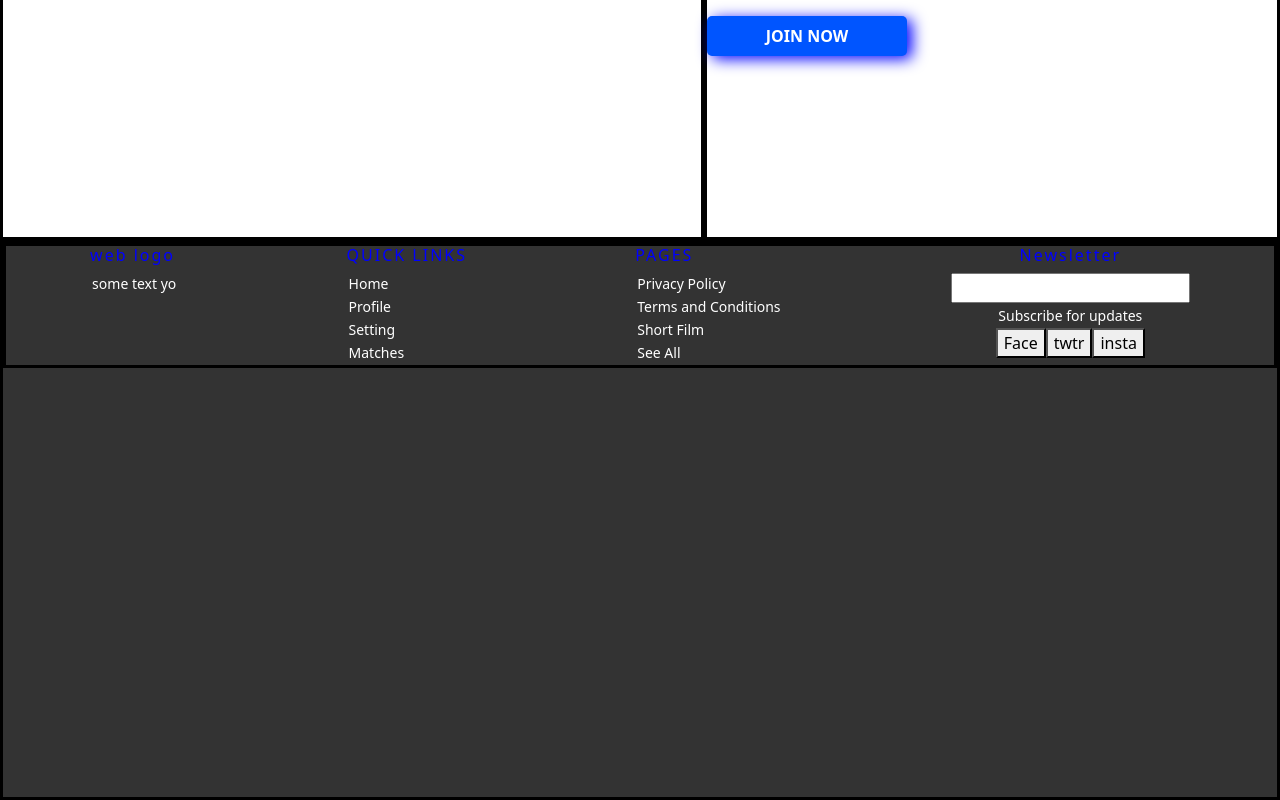
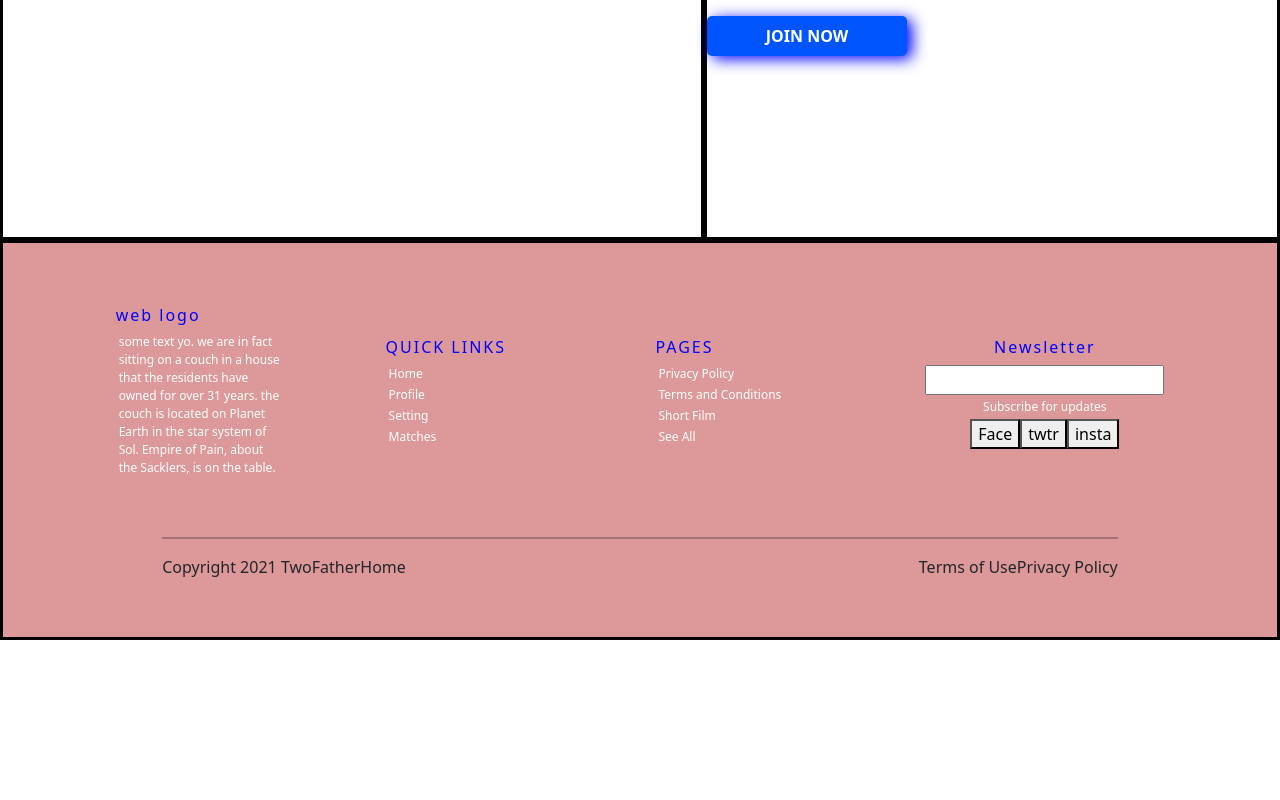
Before and after one commit to plutownium/2fh, a React (Create React App) app: page / in a window 1280 px wide. Shown: the part 4000-4800 px from the top of the page. After the commit the page ends 4640 px from the top, so only its background shows below. Built offline with nearby package versions, Linux system fonts and the light colour scheme.

Commit message:
significant improvement to footer positioning

```diff
--- a/src/App.css
+++ b/src/App.css
@@ -116,16 +116,31 @@
   height: 90%;
 }
 
+#f-hr {
+  border: 1px solid black;
+  width: 75%;
+}
+
+#f-top {
+  width: 90%;
+  height: 60%;
+}
+
 #f-top h3 {
+  margin: 5px 0 8px 0;
   font-size: 16px;
   letter-spacing: 2px;
   color: blue;
 }
 
 #f-top p {
-  margin: 2px;
-  font-size: 14px;
+  margin: 3px;
+  font-size: 12px;
   color: white;
+}
+
+.f-box {
+  width: 15%;
 }
 
 #family-size-input {
--- a/src/App.js
+++ b/src/App.js
@@ -272,31 +272,39 @@ function App() {
         {/* **** */}
         {/* foot */}
         {/* foot */}
-        <section style={{ height: "70vh", backgroundColor: "#333" }}>
-          <div id="f-container" className="b-debug h-100">
+        <section style={{ height: "50vh", backgroundColor: "#dd9999" }}>
+          <div
+            id="f-container"
+            className="d-flex flex-col justify-content-center align-items-center h-100 b-debug"
+          >
             <div
               id="f-top"
-              className="d-flex flex-row justify-content-around m-6 b-debug"
+              className="d-flex flex-row justify-content-around align-items-center"
             >
-              <div id="f-logo" className="text-align-left">
+              <div id="f-logo" className="f-box text-align-left ">
                 <h3>web logo</h3>
-                <p id="petit-text">some text yo</p>
+                <p id="petit-text">
+                  some text yo. we are in fact sitting on a couch in a house
+                  that the residents have owned for over 31 years. the couch is
+                  located on Planet Earth in the star system of Sol. Empire of
+                  Pain, about the Sacklers, is on the table.
+                </p>
               </div>
-              <div id="f-quick-links" className="text-align-left">
+              <div id="f-quick-links" className="f-box text-align-left">
                 <h3>QUICK LINKS</h3>
                 <p>Home</p>
                 <p>Profile</p>
                 <p>Setting</p>
                 <p>Matches</p>
               </div>
-              <div id="f-pages" className="text-align-left">
+              <div id="f-pages" className="f-box text-align-left">
                 <h3>PAGES</h3>
                 <p>Privacy Policy</p>
                 <p>Terms and Conditions</p>
                 <p>Short Film</p>
                 <p>See All</p>
               </div>
-              <div>
+              <div id="f-newsletter">
                 <div>
                   <h3>Newsletter</h3>
                   <input />
@@ -309,6 +317,18 @@ function App() {
                 </div>
               </div>
             </div>
+            <div className="d-flex flex-col justify-content-center align-items-center w-100 h-25">
+              <hr id="f-hr" />
+              <div className="d-flex justify-content-between w-75">
+                <div>
+                  <p>Copyright 2021 TwoFatherHome</p>
+                </div>
+                <div>
+                  <span>Terms of Use</span>
+                  <span>Privacy Policy</span>
+                </div>
+              </div>
+            </div>
           </div>
         </section>
       </main>
```
